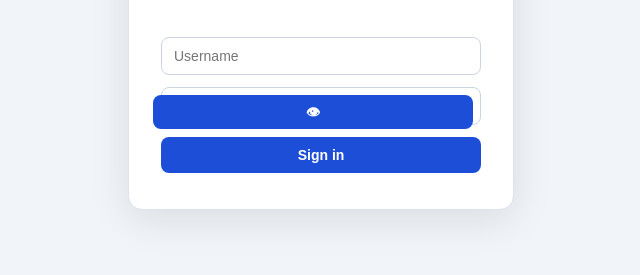
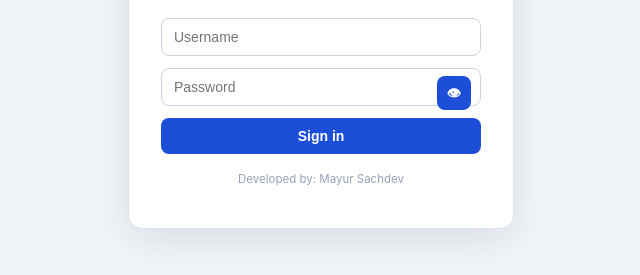
Before and after one commit to mayursamarveer001-droid/SAMARVEER-MONITOR, a plain HTML site: page static/index.html in a window 1280 px wide. Shown: the part 357-632 px from the top of the page, without its empty margins (319-959 px from the left). Drawn offline with Linux system fonts and the light colour scheme.

Commit message:
Update index.html

```diff
--- a/static/index.html
+++ b/static/index.html
@@ -152,8 +152,10 @@
 
   .pwWrap{position:relative}
   .pwWrap input{padding-right:38px !important}
-  .pwWrap .eyeBtn{position:absolute;right:8px;top:50%;transform:translateY(-50%);background:none;border:0;cursor:pointer;color:#64748B;font-size:15px;padding:4px;line-height:1}
+  .pwWrap .eyeBtn{all:unset;position:absolute;right:10px;top:50%;transform:translateY(-50%);cursor:pointer;color:#64748B;font-size:15px;line-height:1;width:auto !important;display:inline-block}
   .pwWrap .eyeBtn:hover{color:#334155}
+
+  .appFooter{text-align:center;font-size:11.5px;color:#94A3B8;padding:18px 0 6px}
 
 </style>
 </head>
@@ -173,6 +175,7 @@
       <button type="button" class="eyeBtn" data-target="loginPass">👁</button>
     </div>
     <button id="loginBtn">Sign in</button>
+    <div class="appFooter">Developed by: Mayur Sachdev</div>
   </div>
 </div>
 
@@ -284,6 +287,8 @@
     <span id="pageInfo"></span>
     <button id="next" type="button">Next →</button>
   </div>
+
+  <div class="appFooter">Developed by: Mayur Sachdev</div>
 </main>
 
 <script>
```
